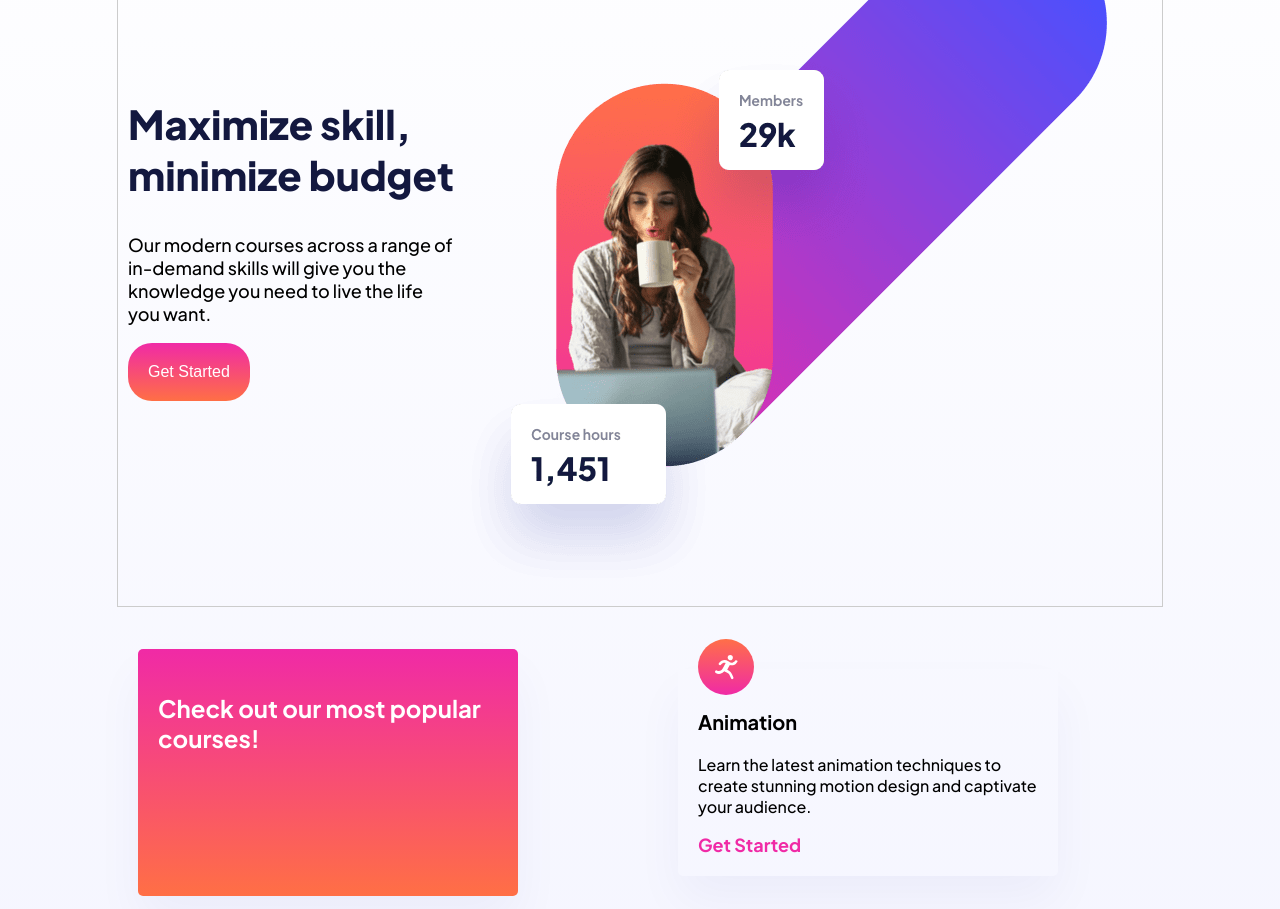
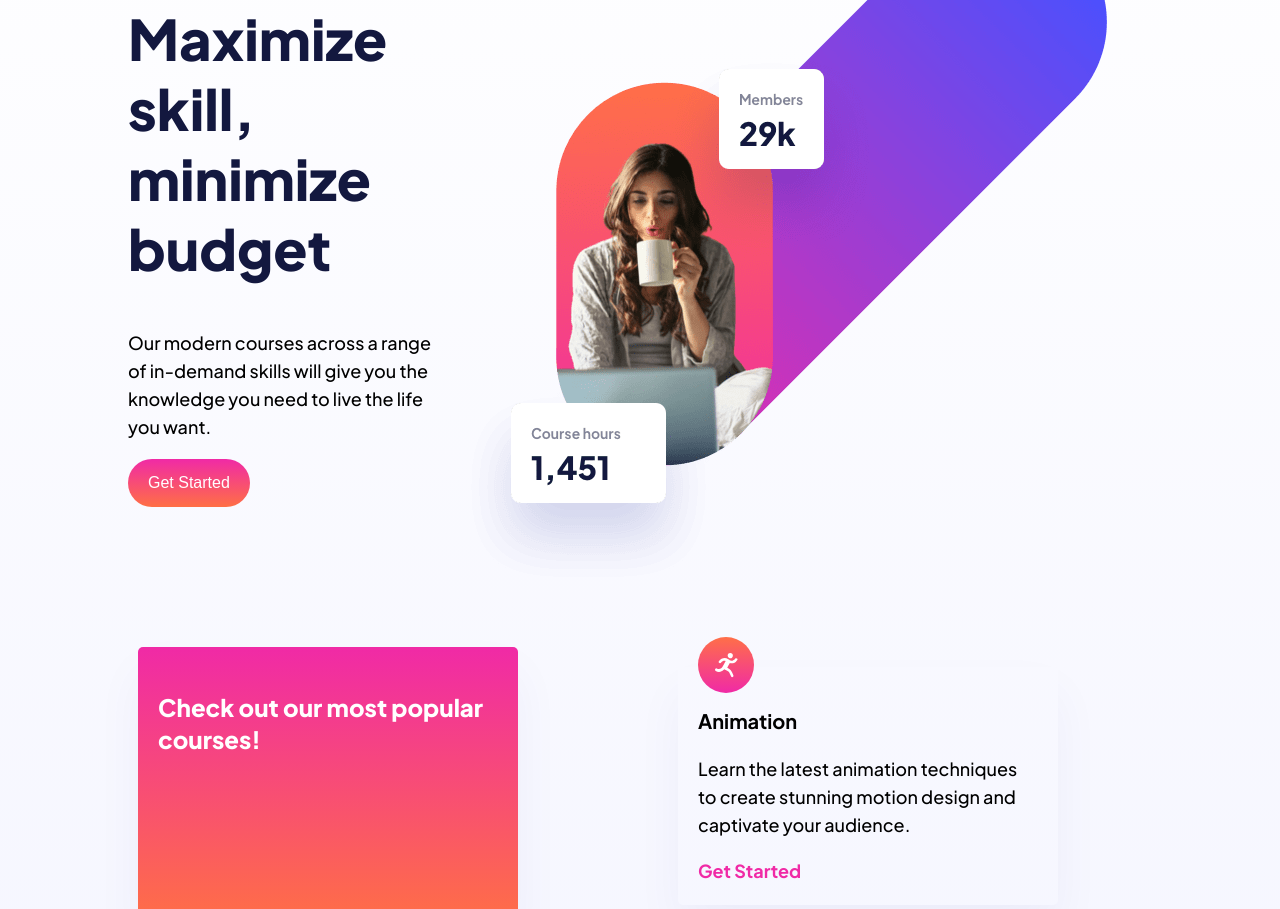
Before and after one commit to bamomwo/Amali-Landing-Page, a plain HTML site: page index.html in a window 1280 px wide. Shown: the part 224-1133 px from the top of the page. Drawn offline with Linux system fonts and the light colour scheme.

Commit message:
completed v1 of design

```diff
--- a/index.html
+++ b/index.html
@@ -45,14 +45,14 @@
           <div class="intro-sideimage">
             <picture>
               <source media="(min-width:1440px)" srcset="assets/image-hero-desktop.png" style="width:100%;margin:auto;">
-              <source media="(min-width:768px)" srcset="assets/image-hero-tablet.png">
+              <source media="(min-width:768px)" srcset="assets/image-hero-tablet.png" style="width:100%;margin:auto;">
               <img src="assets/image-hero-mobile.png" alt="Coffee Lady" />
             </picture>
           </div>
         </div>
 
         <div class="courses">
-          <div class="courses__intro course-item">
+          <div class=" course-item courses__intro">
             <p>Check out our most popular courses!</p>
           </div>
 
--- a/main.css
+++ b/main.css
@@ -23,13 +23,25 @@ body {
   border-radius: 24px;
 }
 
+.button:hover,
+.button:active {
+  box-shadow: 0px 4px 4px rgba(0, 0, 0, 0.25);
+  opacity: 0.5;
+}
+
 .button-pink {
   border: none;
   background-image: linear-gradient(#f02aa6, #ff6f45);
   font-size: 16px;
-  padding: 20px;
+  padding: 15px 20px;
   color: #ffffff;
   border-radius: 24px;
+}
+
+.button-pink:hover,
+.button-pink:active {
+  box-shadow: 0px 4px 4px rgba(0, 0, 0, 0.25);
+  opacity: 0.5;
 }
 
 .button-blue-pink {
@@ -41,47 +53,39 @@ body {
   border-radius: 24px;
 }
 
+.button-blue-pink:hover,
+.button-blue-pink:active {
+  box-shadow: 0px 4px 4px rgba(0, 0, 0, 0.25);
+  opacity: 0.5;
+}
+
 .intro {
   display: flex;
+  gap: 0.5em;
+  flex-direction: column;
   width: 80%;
   align-items: center;
   margin: auto;
   padding: 10px;
-  border: 1px solid #ccc;
 }
-
-/* .intro-sideimage {
-  position: relative;
-  bottom: 150px;
-  left: 300px;
-} */
 
 .intro-info__title {
   color: #13183f;
   font-weight: 800;
-  font-size: 40px;
+  font-size: 3.5rem;
 }
 
 .intro-info__description {
-  font-weight: medium;
-  font-size: 18px;
-}
-
-.courses__intro {
-  background-image: linear-gradient(#f02aa6, #ff6f45);
-  margin: 10px;
-  padding: 40px 20px;
-  color: #ffffff;
-  font-weight: bold;
-  font-size: 24px;
-  border-radius: 10px;
+  font-weight: 500;
+  font-size: 1.125rem;
+  line-height: 1.75rem;
 }
 
 .courses {
+  display: grid;
+  grid-template-columns: 100%;
   width: 80%;
   margin: 2em auto;
-  display: flex;
-  flex-direction: column;
 }
 
 .course-item__logo {
@@ -96,11 +100,25 @@ body {
 }
 
 .course-item {
-  /* border: 2px solid #13183f; */
   margin: 10px;
   max-width: 340px;
   box-shadow: 0px 25px 50px rgba(6, 22, 141, 0.0442381);
   padding: 20px;
+  border-radius: 15px;
+  font-weight: 500;
+  font-size: 1.125rem;
+  line-height: 1.75rem;
+}
+
+.courses__intro {
+  background-image: linear-gradient(#f02aa6, #ff6f45);
+  margin: 10px;
+  max-width: 340px;
+  padding: 20px;
+  color: #ffffff;
+  font-weight: 800;
+  line-height: 2rem;
+  font-size: 1.5rem;
   border-radius: 15px;
 }
 
@@ -138,6 +156,16 @@ body {
     gap: 0.5em;
   }
 
+  .intro {
+    display: flex;
+    flex-direction: row;
+    gap: 0.5em;
+    width: 80%;
+    align-items: center;
+    margin: auto;
+    padding: 10px;
+  }
+
   .course-item {
     margin: 10px;
     max-width: 340px;
@@ -153,4 +181,15 @@ body {
     gap: 0.5em;
     margin: 2em auto;
   }
+
+  .intro {
+    display: flex;
+    flex-direction: row;
+    gap: 0.5em;
+
+    width: 80%;
+    align-items: center;
+    margin: auto;
+    padding: 10px;
+  }
 }
```
Also changed, not shown: 1 other file.
